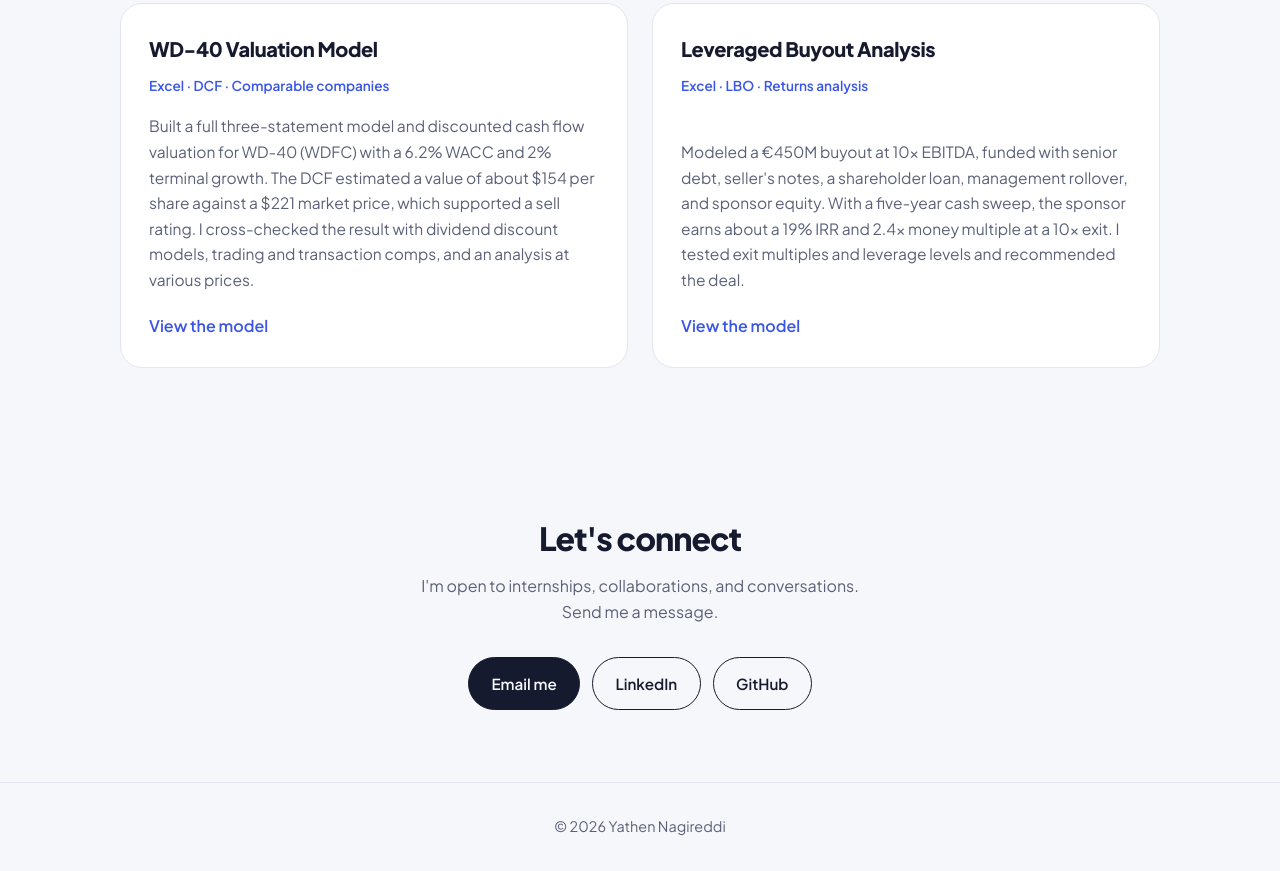
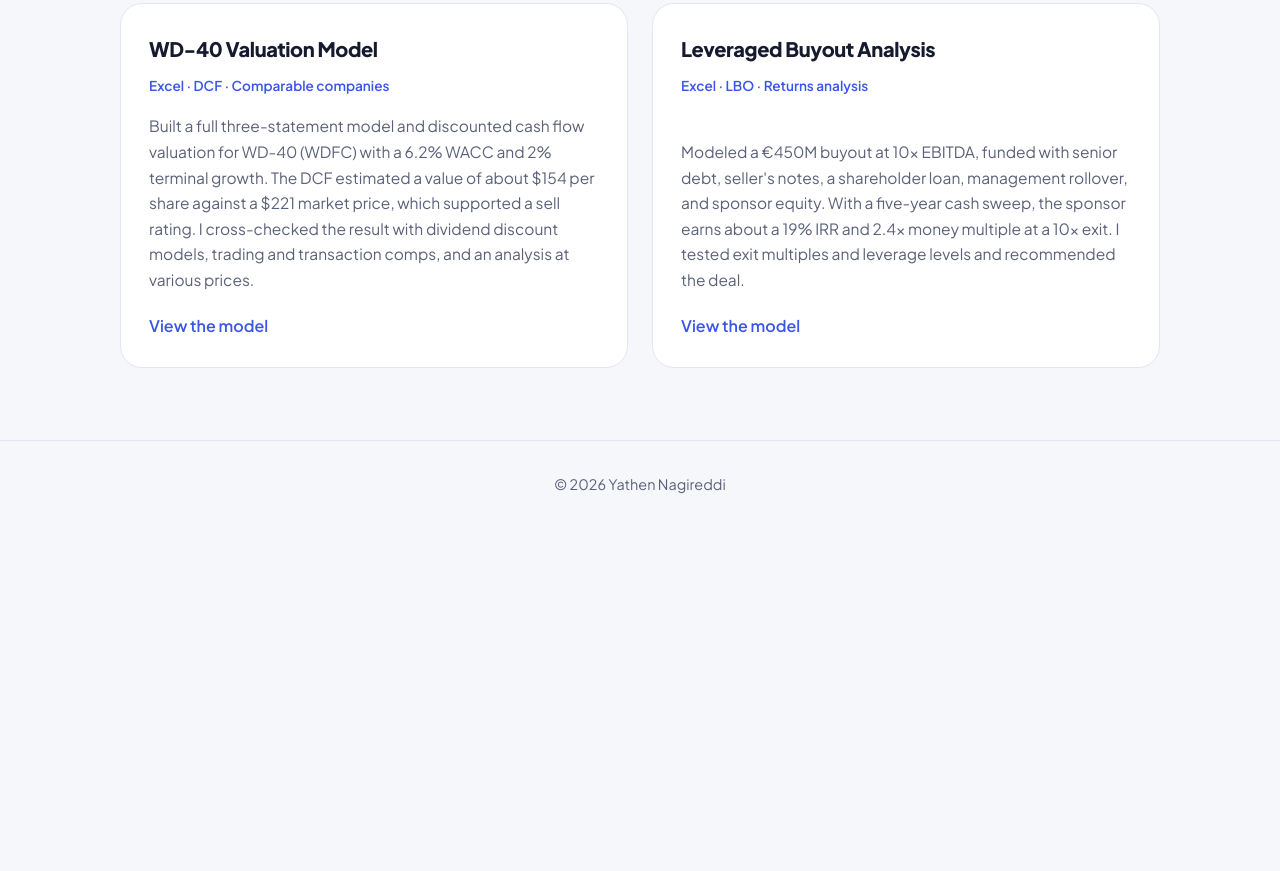
Before and after one commit to YathenNagi/YathenNagi.github.io, a plain HTML site: page index.html in a window 1280 px wide. Shown: the part 1257-2128 px from the top of the page. After the commit the page ends 1786 px from the top, so only its background shows below. Drawn offline with Linux system fonts and the light colour scheme.

Commit message:
Add files via upload

```diff
--- a/index.html
+++ b/index.html
@@ -108,9 +108,6 @@
     .project a { font-weight: 600; text-decoration: none; color: var(--accent); }
     .project a:hover { text-decoration: underline; }
 
-    /* Contact */
-    .contact { text-align: center; }
-    .contact p { color: var(--muted); margin: 0.5rem auto 2rem; max-width: 30rem; }
     footer { border-top: 1px solid var(--line); padding: 2rem 0; text-align: center; color: var(--muted); font-size: 0.9rem; }
 
     @media (max-width: 800px) {
@@ -132,7 +129,6 @@
       <ul>
         <li><a href="#skills">Skills</a></li>
         <li><a href="#projects">Projects</a></li>
-        <li><a href="#contact">Contact</a></li>
       </ul>
     </nav>
   </header>
@@ -148,7 +144,6 @@
           <p class="statement">I'm a Finance and Business Analytics &amp; IT (BAIT) student who builds valuation and deal models to turn complex financial data into clear investment decisions.</p>
           <div class="buttons">
             <a class="btn primary" href="#projects">See my work</a>
-            <a class="btn" href="#contact">Get in touch</a>
           </div>
         </div>
         <img class="headshot" src="headshop.jpeg" alt="Headshot of Yathen Nagireddi" onerror="var a=['headshot.jpeg','headshot.jpg','headshot.png','headshot.JPG','headshot.JPEG','Headshot.jpeg'],i=+(this.dataset.i||0);if(i<a.length){this.dataset.i=i+1;this.src=a[i]}else{this.onerror=null}">
@@ -218,19 +213,6 @@
       </div>
     </section>
 
-    <!-- Contact -->
-    <section id="contact" class="contact">
-      <div class="wrap">
-        <h2>Let's connect</h2>
-        <p>I'm open to internships, collaborations, and conversations. Send me a message.</p>
-        <div class="buttons" style="justify-content:center">
-          <a class="btn primary" href="mailto:you@example.com">Email me</a>
-          <a class="btn" href="https://www.linkedin.com/in/your-profile">LinkedIn</a>
-          <a class="btn" href="https://github.com/your-username">GitHub</a>
-        </div>
-      </div>
-    </section>
-
   </main>
 
   <footer>
```
